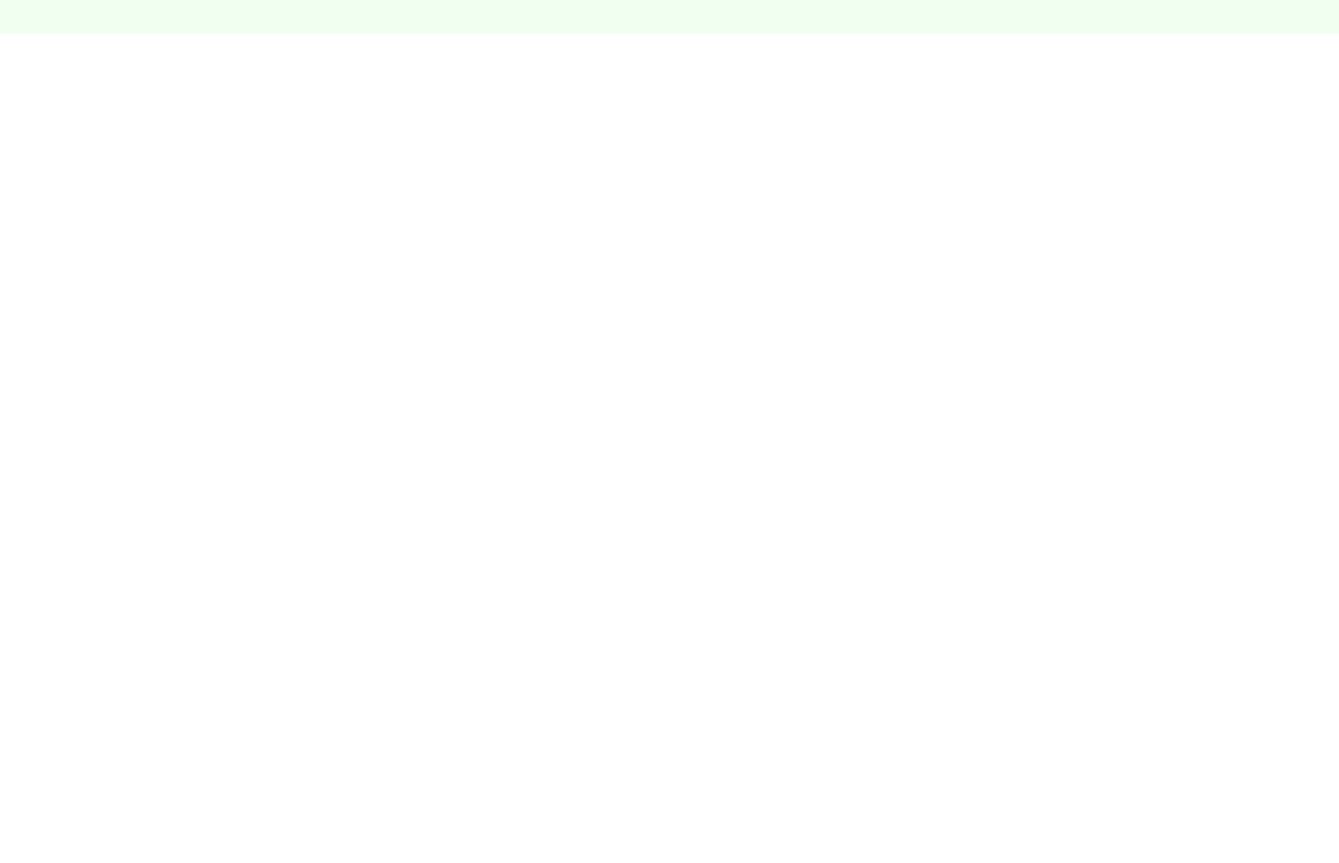
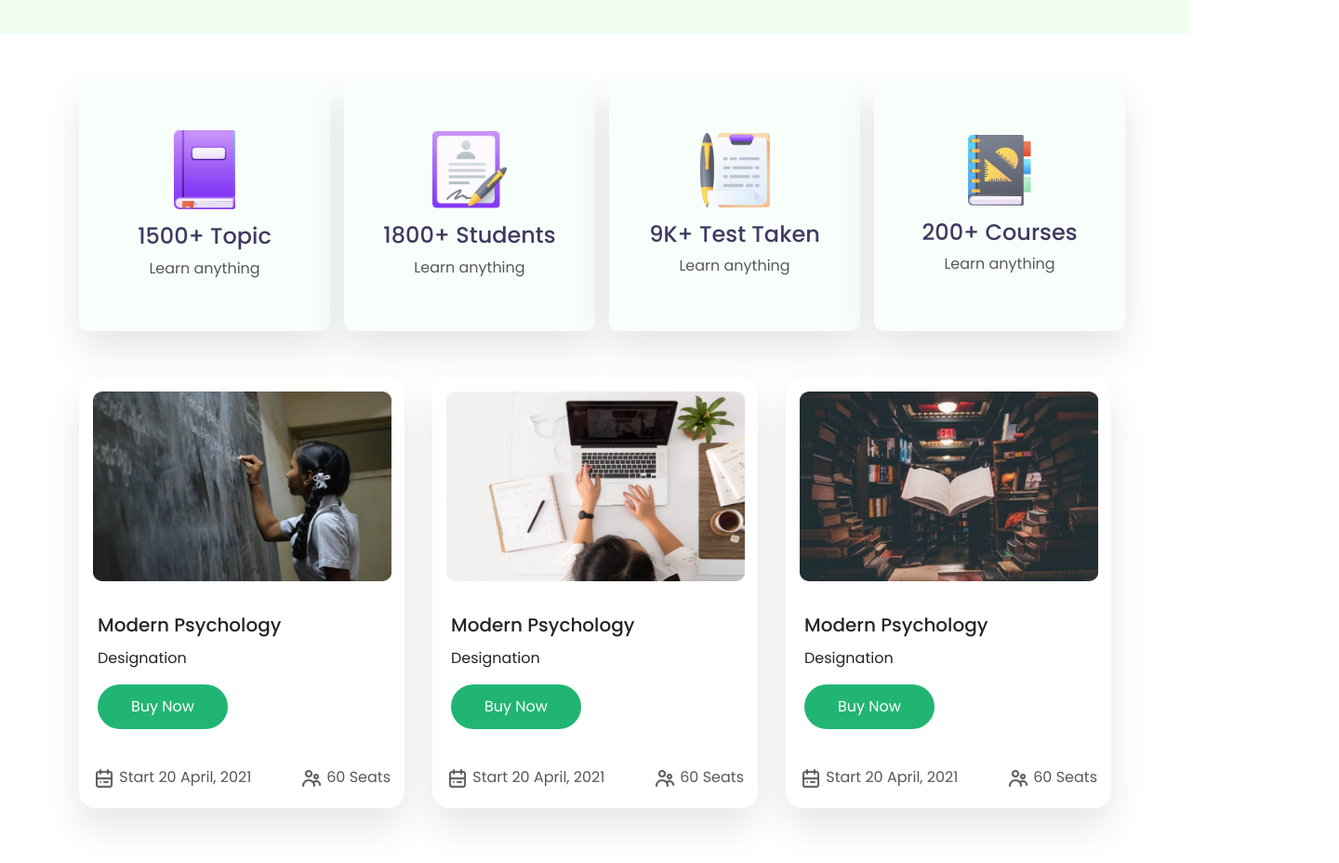
Before and after one commit to sabbirosa/e-school, a plain HTML site: page index.html in a window 1280 px wide. Shown: the part 540-1468 px from the top of the page at 93% size, 1440 px wide, since content can reach past the window. Before the commit the page ends 800 px from the top, so only its background shows below. Drawn offline with nearby package versions, Linux system fonts and the light colour scheme.

Commit message:
Completed courses section!

```diff
--- a/index.html
+++ b/index.html
@@ -82,34 +82,123 @@
 
   <!-- About Section Start -->
 
-  <!-- <div class="about-section">
+  <section class="about-section">
 
       <div class="container">
 
         <div class="row">
+
           <div class="col-md-3">
-            <div class="card-items">
-              <div class="card" style="width: 18rem;">
-                <img src="img/icons/book.png" class="card-img-top" alt="book">
-                <div class="card-body">
-                  <h5>1500+ Topics</h5>
-                  <p class="card-text">Learn anything.</p>
-                </div>
+            <div class="card d-inline-flex justify-content-center align-items-center">
+              <div class="card-items justify-content-center align-items-center">
+                <div class="item-img"><img class="justify-content-center item1" src="img/icons/book.png" alt="Book"></div>
+                <h5>1500+ Topic</h5>
+                <p>Learn anything</p>
               </div>
             </div>
           </div>
-          <div class="col-md-3"></div>
-          <div class="col-md-3"></div>
-          <div class="col-md-3"></div>
+          <div class="col-md-3">
+            <div class="card d-inline-flex justify-content-center align-items-center">
+              <div class="card-items justify-content-center align-items-center">
+                <div class="item-img"><img class="justify-content-center item2" src="img/icons/Student.png" alt="Student"></div>
+                <h5>1800+ Students</h5>
+                <p>Learn anything</p>
+              </div>
+            </div>
+          </div>
+          <div class="col-md-3">
+            <div class="card d-inline-flex justify-content-center align-items-center">
+              <div class="card-items justify-content-center align-items-center">
+                <div class="item-img"><img class="justify-content-center item3" src="img/icons/Test.png" alt="Test"></div>
+                <h5>9K+ Test Taken</h5>
+                <p>Learn anything</p>
+              </div>
+            </div>
+          </div>
+          <div class="col-md-3">
+            <div class="card d-inline-flex justify-content-center align-items-center">
+              <div class="card-items justify-content-center align-items-center">
+                <div class="item-img"><img class="justify-content-center item4" src="img/icons/Students.png" alt="Courses"></div>
+                <h5>200+ Courses</h5>
+                <p>Learn anything</p>
+              </div>
+            </div>
+          </div>
+
         </div>
 
       </div>
 
-  </div> -->
+  </section>
 
   <!-- About Section End -->
 
   <!-- Courses Section Start -->
+
+  <section class="courses-section">
+
+    <div class="container">
+
+      <div class="card-deck">
+        <div class="card">
+          <img src="img/photos/modern-pyschology1.png" class="card-img-top" alt="...">
+          <div class="card-body">
+            <h5 class="card-title">Modern Psychology</h5>
+            <p class="card-text">Designation</p>
+            <button class="get-started-btn">Buy Now</button>
+          </div>
+          <div class="card-footer d-flex justify-content-between">
+            <div class="date">
+              <img class="date-icon" src="img/icons/calendar.png" alt="calendar">
+              <span>Start 20  April, 2021</span>
+            </div>
+            <div class="seat">
+              <img class="seat-icon" src="img/icons/people.png" alt="seat">
+              <span>60 Seats</span>
+            </div>
+          </div>
+        </div>
+        <div class="card">
+          <img src="img/photos/modern-pyschology2.png" class="card-img-top" alt="...">
+          <div class="card-body">
+            <h5 class="card-title">Modern Psychology</h5>
+            <p class="card-text">Designation</p>
+            <button class="get-started-btn">Buy Now</button>
+          </div>
+          <div class="card-footer d-flex justify-content-between">
+            <div class="date">
+              <img class="date-icon" src="img/icons/calendar.png" alt="calendar">
+              <span>Start 20  April, 2021</span>
+            </div>
+            <div class="seat">
+              <img class="seat-icon" src="img/icons/people.png" alt="seat">
+              <span>60 Seats</span>
+            </div>
+          </div>
+        </div>
+        <div class="card">
+          <img src="img/photos/modern-pyschology3.png" class="card-img-top" alt="...">
+          <div class="card-body">
+            <h5 class="card-title">Modern Psychology</h5>
+            <p class="card-text">Designation</p>
+            <button class="get-started-btn">Buy Now</button>
+          </div>
+          <div class="card-footer d-flex justify-content-between">
+            <div class="date">
+              <img class="date-icon" src="img/icons/calendar.png" alt="calendar">
+              <span>Start 20  April, 2021</span>
+            </div>
+            <div class="seat">
+              <img class="seat-icon" src="img/icons/people.png" alt="seat">
+              <span>60 Seats</span>
+            </div>
+          </div>
+        </div>
+      </div>
+
+    </div>
+
+  </section>
 
   <!-- Courses Section End -->
 
--- a/style.css
+++ b/style.css
@@ -6,7 +6,7 @@ body {
 
 /* Header Section Start */
 .header-section {
-    width: 1440px;
+    width: 100%;
     height: 576px;
     background-color: #f0fff0;
 }
@@ -86,31 +86,104 @@ body {
 
 /* Cover End */
 
-
 /* Header Section End */
 
 /* About Section Start */
-.card-img-top {
+.about-section .card {
+    width: 270px;
+    height: 270px;
+    background-color: #f8fffb;
+    border-radius: 10px;
+    border: none;
+    transition: ease-in-out 0.2s;
+}
+
+.about-section .card:hover {
+    background-color: white;
+    box-shadow: 0px 20px 40px rgba(0, 0, 0, 0.1);
+    cursor: pointer;
+}
+
+.item1{
     width: 66px;
     height: 85px;
 }
 
-.card {
-    height: 270px;
-    width: 270px;
-    border: none;
-    border-radius: 10px;
-    background-color: #f8fffb;
+.item2{
+    width: 80px;
+    height: 83px;
 }
 
-.card h5 {
-    color: #413960;
-    font-size: 24px;
+.item3{
+    width: 75px;
+    height: 80px;
 }
 
-.card p {
+.item4{
+    width: 68px;
+    height: 76px;
+}
+
+.card-items {
+    text-align: center;
+}
+
+.item-img {
+    padding: 15px;
+}
+
+.card-items h5 {
+    font-size: 24px;
+    color: #413960;
+}
+
+.card-items p {
+    font-size: 16px;
     color: #585859;
-    font-size: 16px;
 }
 
 /* About Section End */
+
+/* Courses Section Start */
+
+.card {
+    border: none;
+    border-radius: 18px;
+    box-shadow: 0px 20px 40px rgba(0, 0, 0, 0.1);
+    cursor: pointer;
+}
+
+.card-footer {
+    border: none;
+    background-color: transparent;
+    padding: 20px 15px;
+}
+
+.courses-section {
+    margin-top: 50px;
+    height: 100vh;
+}
+
+.card-img-top {
+    width: 331px;
+    height: 234px;
+    margin: auto;
+    padding: 15px 5px;
+}
+
+.date-icon, .seat-icon {
+    width: 24px;
+    height: 24px;
+}
+
+.date, .seat {
+    display: inline;
+}
+
+.date span, .seat span {
+    font-size: 16px;
+    color: #585859;
+}
+
+
+/* Courses Section End */
```
